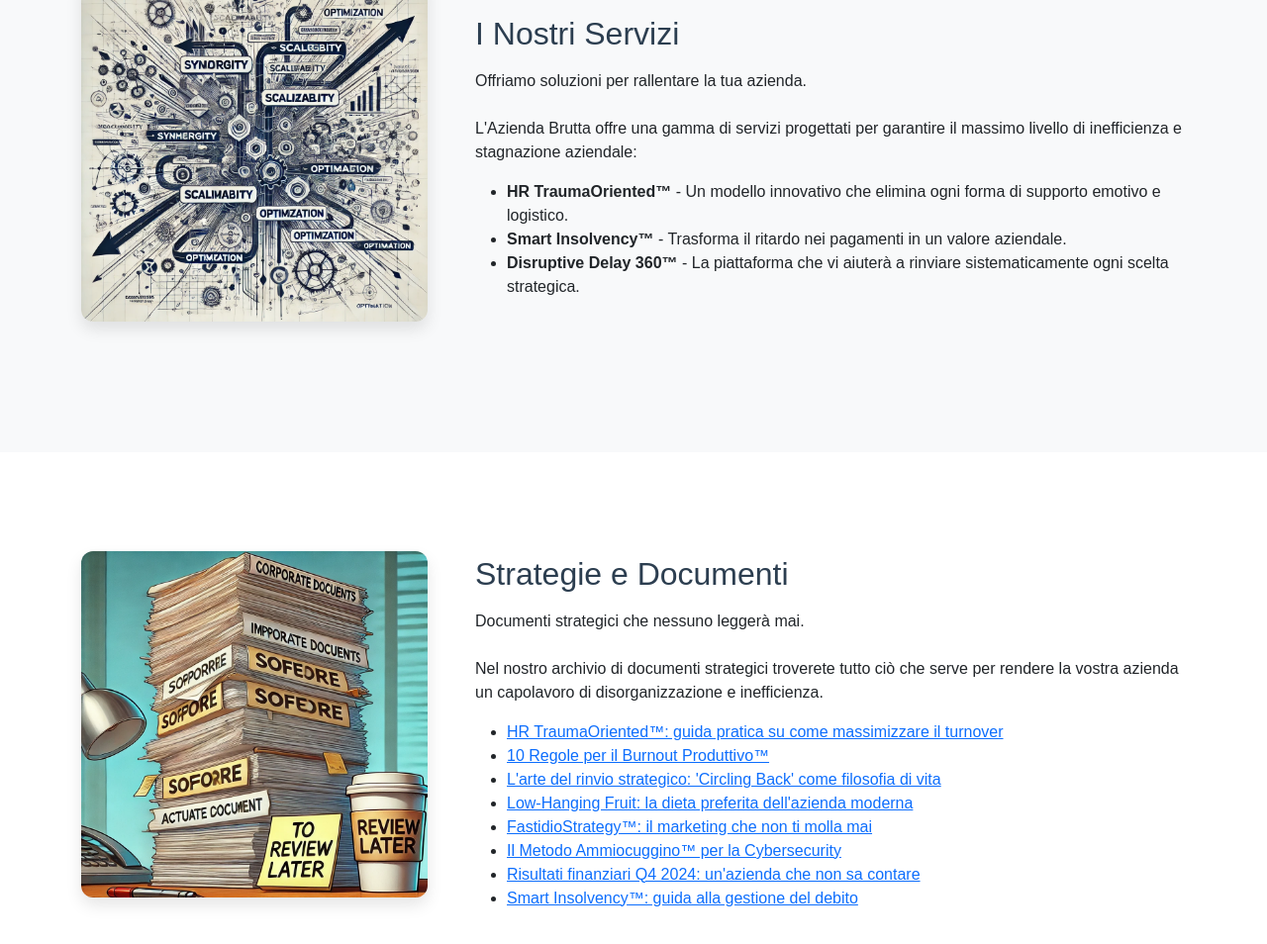
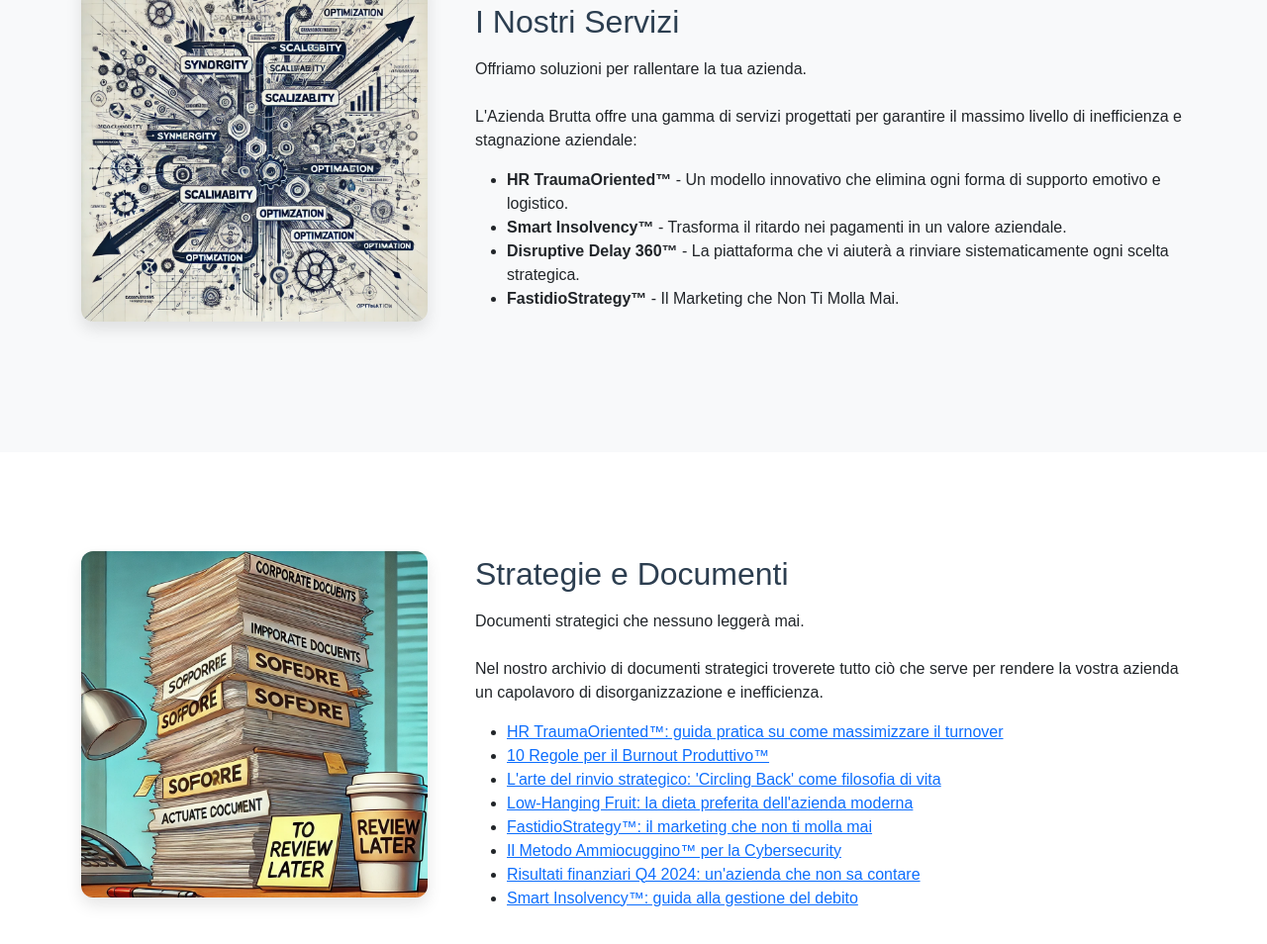
Before and after one commit to laziendabrutta/laziendabrutta.github.io, a plain HTML site: page index.html in a window 1280 px wide. Shown: the part 1515-2469 px from the top of the page at 99% size. Drawn offline with nearby package versions, Linux system fonts and the light colour scheme.

Commit message:
Update FastidioStrategy™ section with LinkedIn post link

```diff
--- a/index.html
+++ b/index.html
@@ -93,6 +93,7 @@
                         <li><strong>HR TraumaOriented™</strong> - Un modello innovativo che elimina ogni forma di supporto emotivo e logistico.</li>
                         <li><strong>Smart Insolvency™</strong> - Trasforma il ritardo nei pagamenti in un valore aziendale.</li>
                         <li><strong>Disruptive Delay 360™</strong> - La piattaforma che vi aiuterà a rinviare sistematicamente ogni scelta strategica.</li>
+                        <li><strong>FastidioStrategy™</strong> - Il Marketing che Non Ti Molla Mai.</li>
                     </ul>
                 </div>
             </div>
@@ -115,7 +116,7 @@
                         <li><a href="https://www.linkedin.com/posts/laziendabrutta_decalogo-per-affrontare-il-burnout-con-positivit%C3%A0-activity-7292586960253050881-wYLI" target="_blank">10 Regole per il Burnout Produttivo™</a></li>
                         <li><a href="https://www.linkedin.com/posts/laziendabrutta_innovazionestrategica-rinviareconclasse-proattivitaeqfittizia-activity-7292833094913478658-xR5M?utm_source=share&utm_medium=member_desktop" target="_blank">L'arte del rinvio strategico: 'Circling Back' come filosofia di vita</a></li>
                         <li><a href="https://www.linkedin.com/posts/laziendabrutta_lowhangingfruit-corporatelife-quickwins-activity-7293191769653968898-xvnN" target="_blank">Low-Hanging Fruit: la dieta preferita dell'azienda moderna</a></li>
-                        <li><a href="#" target="_blank">FastidioStrategy™: il marketing che non ti molla mai</a></li>
+                        <li><a href="https://www.linkedin.com/posts/laziendabrutta_marketingbrutto-fastidiostrategy-engagementforzato-activity-7295011189359570945-yW3_" target="_blank">FastidioStrategy™: il marketing che non ti molla mai</a></li>
                         <li><a href="#" target="_blank">Il Metodo Ammiocuggino™ per la Cybersecurity</a></li>
                         <li><a href="#" target="_blank">Risultati finanziari Q4 2024: un'azienda che non sa contare</a></li>
                         <li><a href="#" target="_blank">Smart Insolvency™: guida alla gestione del debito</a></li>
```
